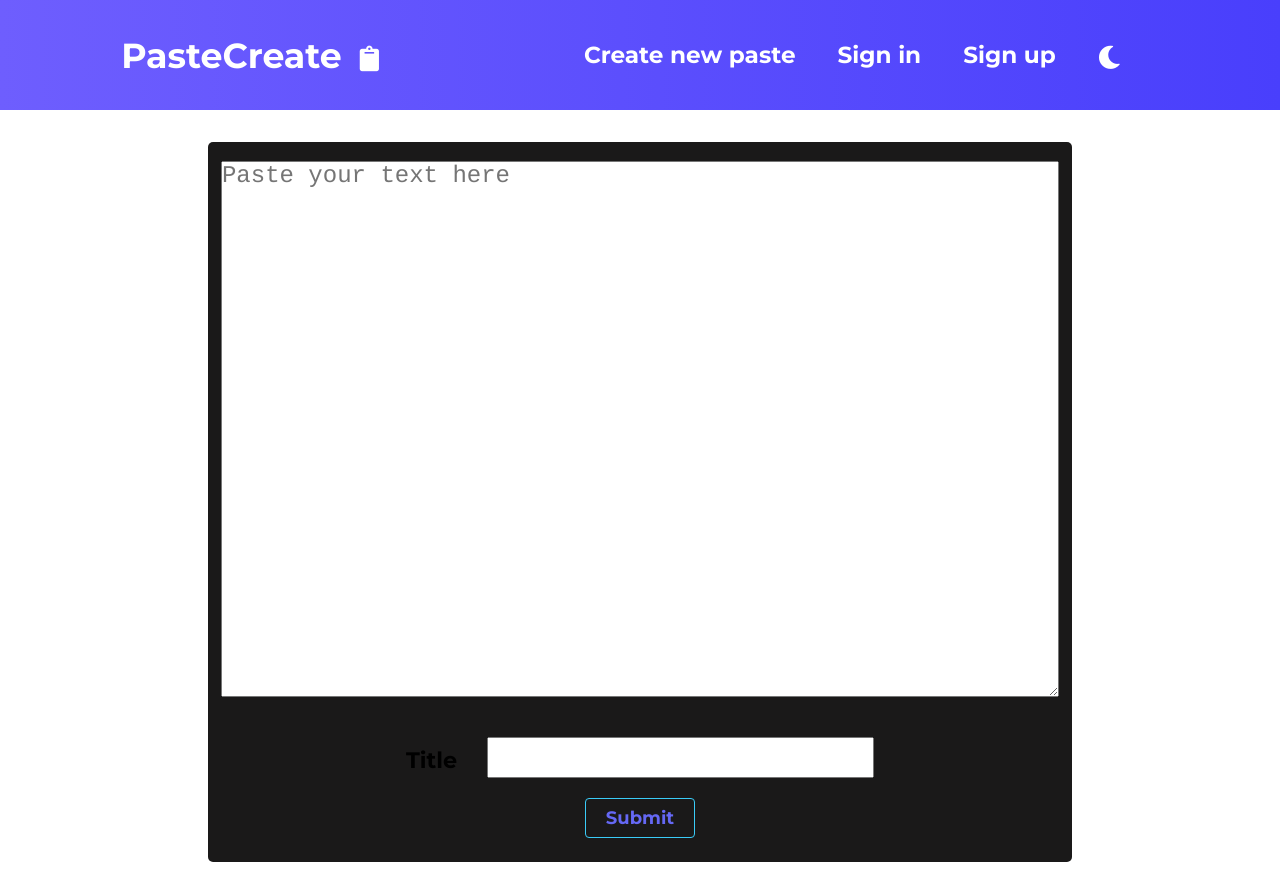
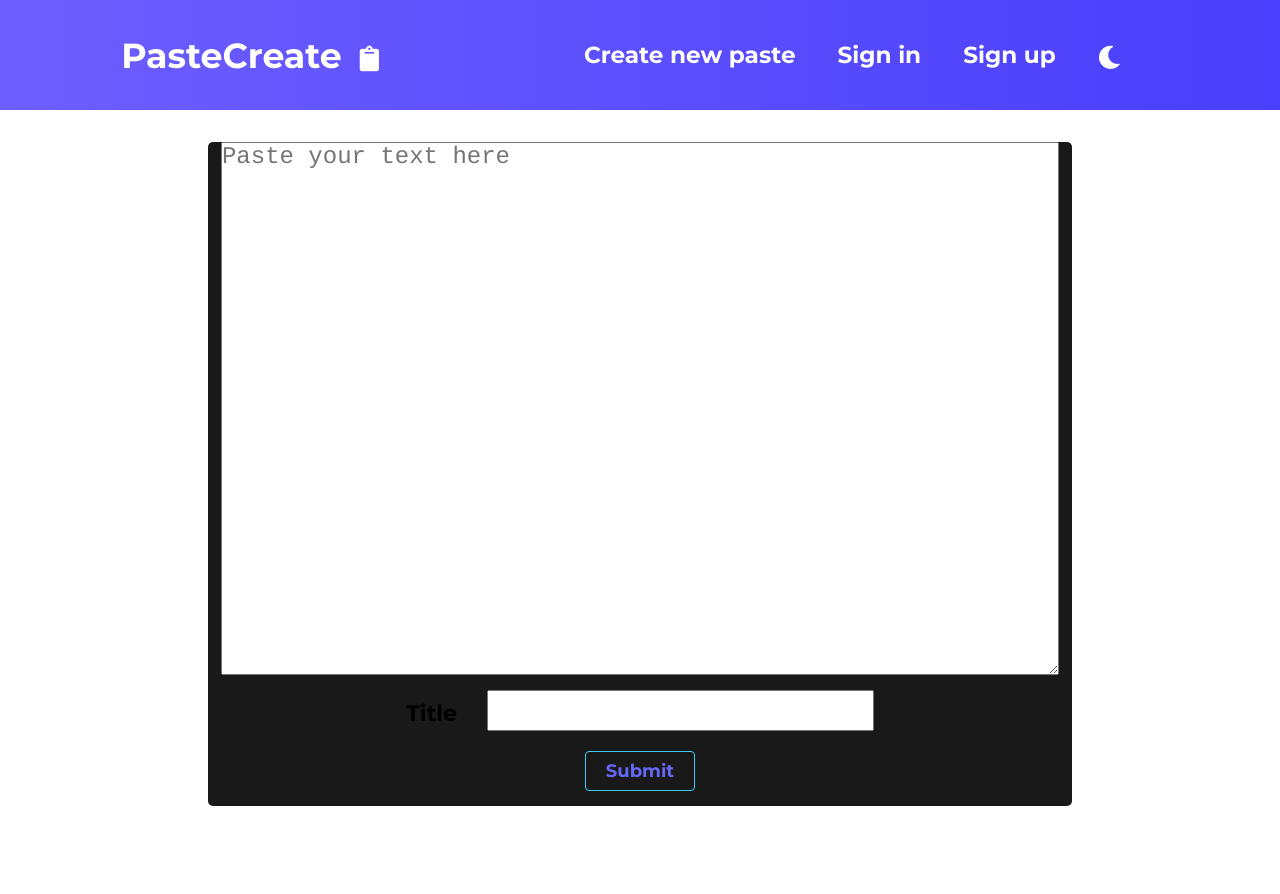
Before and after one commit to Atharva21/PasteCreate, a React (Create React App) app in the folder frontend/: page / in a window 1280 px wide. After the commit the page ends 838 px from the top, so only its background shows below. Built offline with nearby package versions, Linux system fonts and the light colour scheme.

Commit message:
reduce height of html element

```diff
--- a/frontend/src/components/NewPaste.jsx
+++ b/frontend/src/components/NewPaste.jsx
@@ -66,7 +66,7 @@ const NewPaste = () => {
             {isLoading === true && <Spinner />}
             <form className={styles.newPasteContainer} onSubmit={submitNewPaste}>
                 <textarea placeholder="Paste your text here" id={styles.pasteArea} name="paste" onChange={(e) => handleChangeInputField(e)} />
-                <ul id={styles.pasteDetailsForm}>
+                <ul >
                     <li>
                         <label htmlFor="title" className={styles.label}>Title</label>
                         <input type="text" name="title" className={styles.label} onChange={(e) => handleChangeInputField(e)} />
--- a/frontend/src/css/NewPaste.module.css
+++ b/frontend/src/css/NewPaste.module.css
@@ -11,7 +11,7 @@
     margin-top: 2rem;
     border-radius: 5px;
     margin: 2rem 13rem;
-    height: 90vh;
+    height: 83vh;
     background-color: #1a1919;
 }
 
@@ -28,16 +28,13 @@ ul {
     outline: none;
 }
 
-#pasteDetailsForm {
-    margin-top: 25px;
-}
-
 h2 {
     margin-bottom: 2rem;
 }
 
 .submitPasteBtn {
     text-align: center;
+    margin-bottom: 10px;
 }
 
 .label {
```
